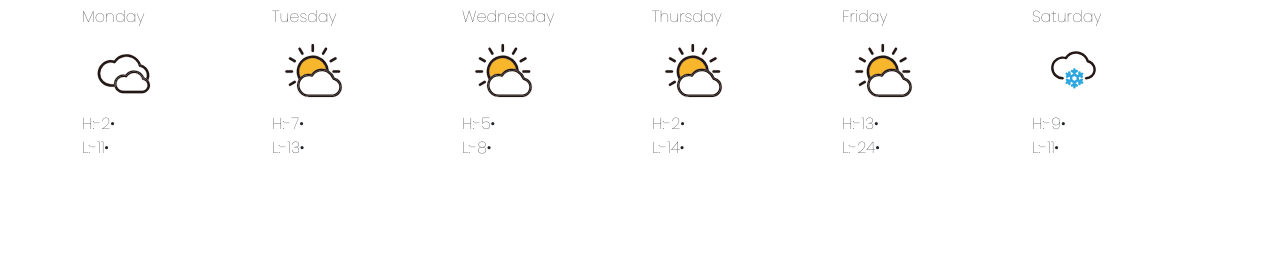
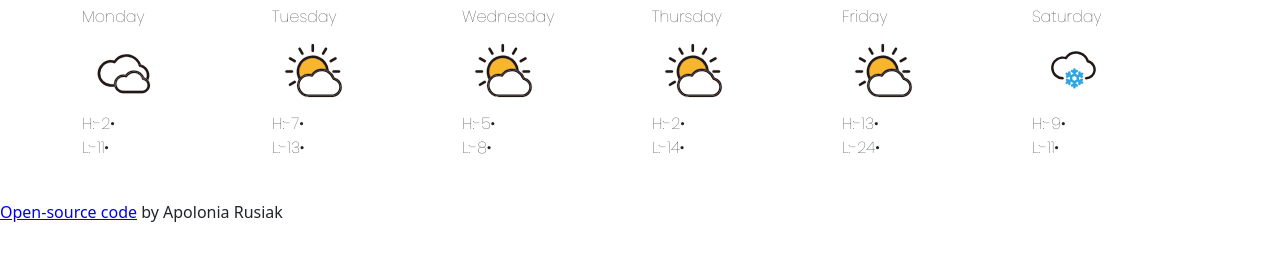
Before and after one commit to akukla1989/My-Weather-App, a plain HTML site: page index.html in a window 1280 px wide. Shown: the part 449-710 px from the top of the page. Drawn offline with nearby package versions, Linux system fonts and the light colour scheme.

Commit message:
Added link to github code

```diff
--- a/index.html
+++ b/index.html
@@ -84,6 +84,8 @@
   </div>
 </div>
     </div>
+    <br/>
+    <a href="https://github.com/akukla1989/My-Weather-App.git">Open-source code</a> by Apolonia Rusiak
     <script src="src/index.js"></script>
   </body>
 
```
